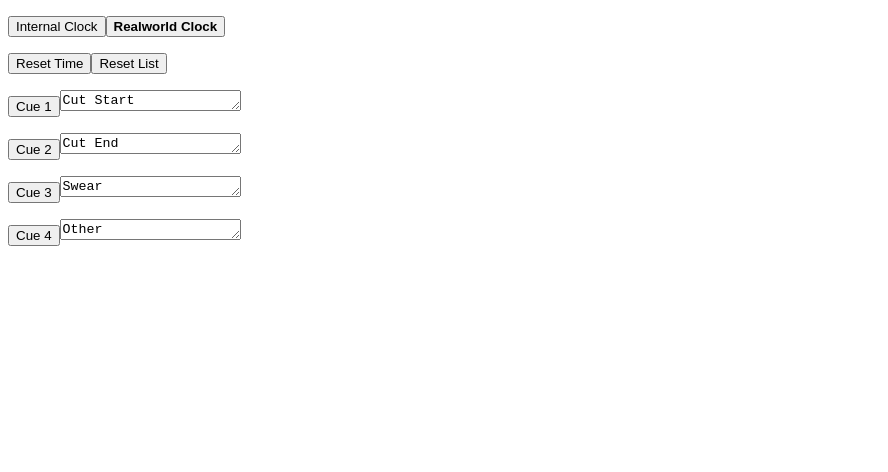
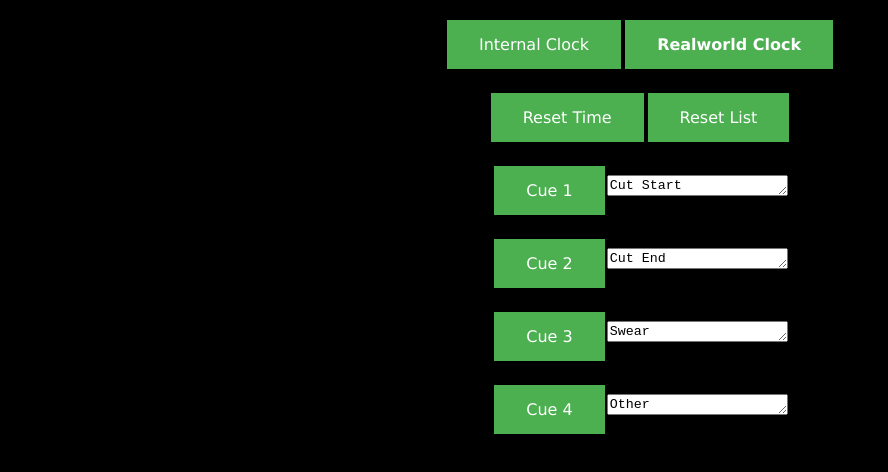
Before and after one commit to mdfewkes/AndMark, a plain HTML site: page index.html in a window 1280 px wide. Shown: the whole page, without its empty margins (0-888 px from the left). Drawn offline with Linux system fonts and the light colour scheme.

Commit message:
Looks nicer, bigger buttons

```diff
--- a/index.html
+++ b/index.html
@@ -4,13 +4,36 @@
 <meta content="text/html;charset=utf-8" http-equiv="Content-Type">
 <meta content="utf-8" http-equiv="encoding">
 </head>
+<style>
+body {
+    background-color: #000000;
+}
+.button {
+    background-color: #4CAF50;
+    border: none;
+    color: white;
+    padding: 15px 32px;
+    text-align: center;
+    text-decoration: none;
+    display: inline-block;
+    font-size: 16px;
+    font-family: verdana;
+    margin: 4px 2px;
+    cursor: pointer;
+}
+p {
+    color: white;
+    text-align: center;
+    font-family: verdana;
+}
+</style>
 <body>
-	<p><button id="B_UseIntern">Internal Clock</button><button id="B_UseReal">Realworld Clock</button>
-	<p><button id="B_StartTime">Reset Time</button><button id="B_RestList">Reset List</button>
-	<p><button id="B_Sec1">Cue 1</button><textarea id="T_Sec1" rows="1" cols="20">Cut Start</textarea>
-	<p><button id="B_Sec2">Cue 2</button><textarea id="T_Sec2" rows="1" cols="20">Cut End</textarea>
-	<p><button id="B_Sec3">Cue 3</button><textarea id="T_Sec3" rows="1" cols="20">Swear</textarea>
-	<p><button id="B_Sec4">Cue 4</button><textarea id="T_Sec4" rows="1" cols="20">Other</textarea>
+	<p><button class="button" id="B_UseIntern">Internal Clock</button><button class="button" id="B_UseReal">Realworld Clock</button>
+	<p><button class="button" id="B_StartTime">Reset Time</button><button class="button" id="B_RestList">Reset List</button>
+	<p><button class="button" id="B_Sec1">Cue 1</button><textarea id="T_Sec1" rows="1" cols="20">Cut Start</textarea>
+	<p><button class="button" id="B_Sec2">Cue 2</button><textarea id="T_Sec2" rows="1" cols="20">Cut End</textarea>
+	<p><button class="button" id="B_Sec3">Cue 3</button><textarea id="T_Sec3" rows="1" cols="20">Swear</textarea>
+	<p><button class="button" id="B_Sec4">Cue 4</button><textarea id="T_Sec4" rows="1" cols="20">Other</textarea>
 	<p id="print">
 
 <script>
```
